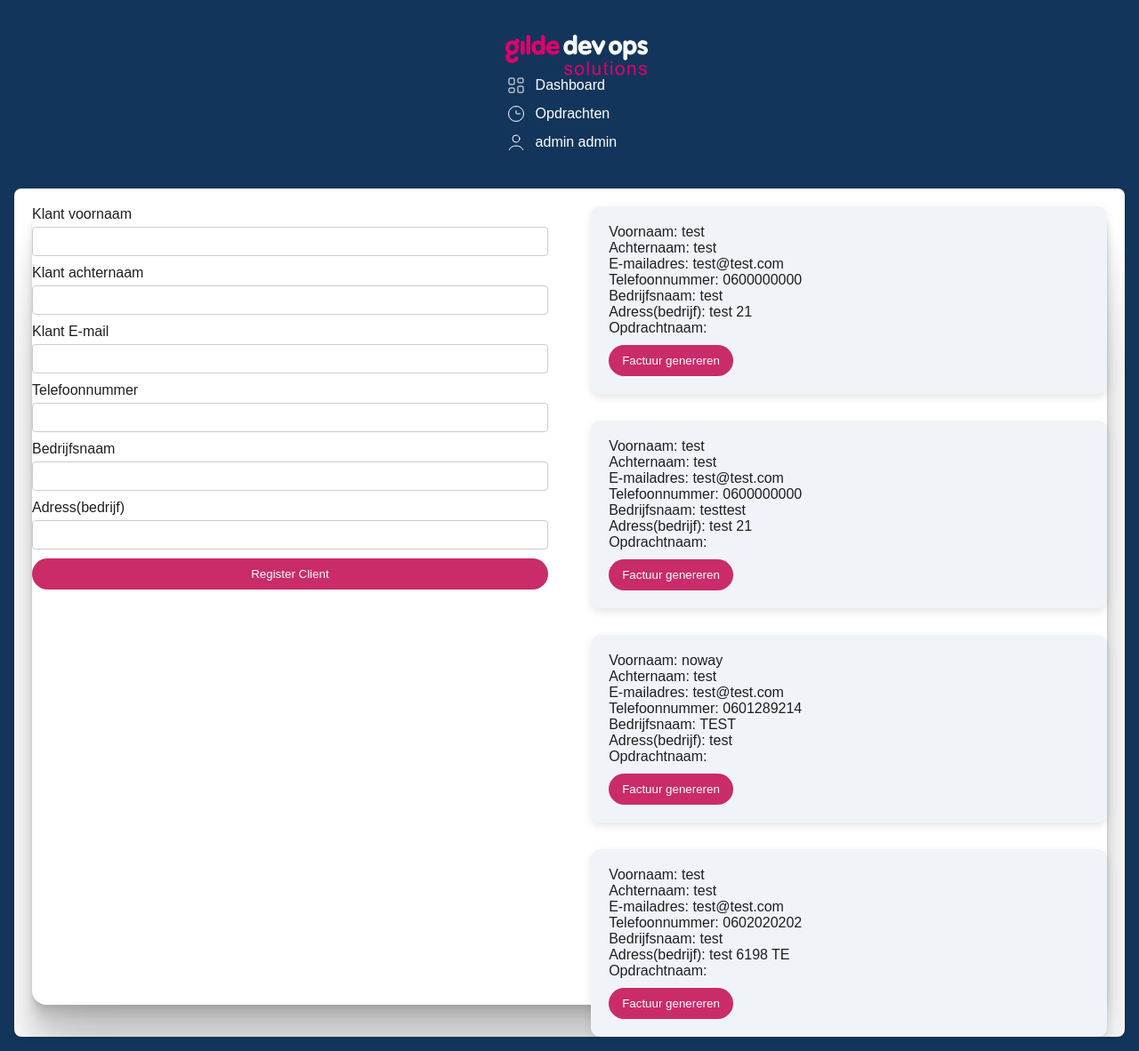
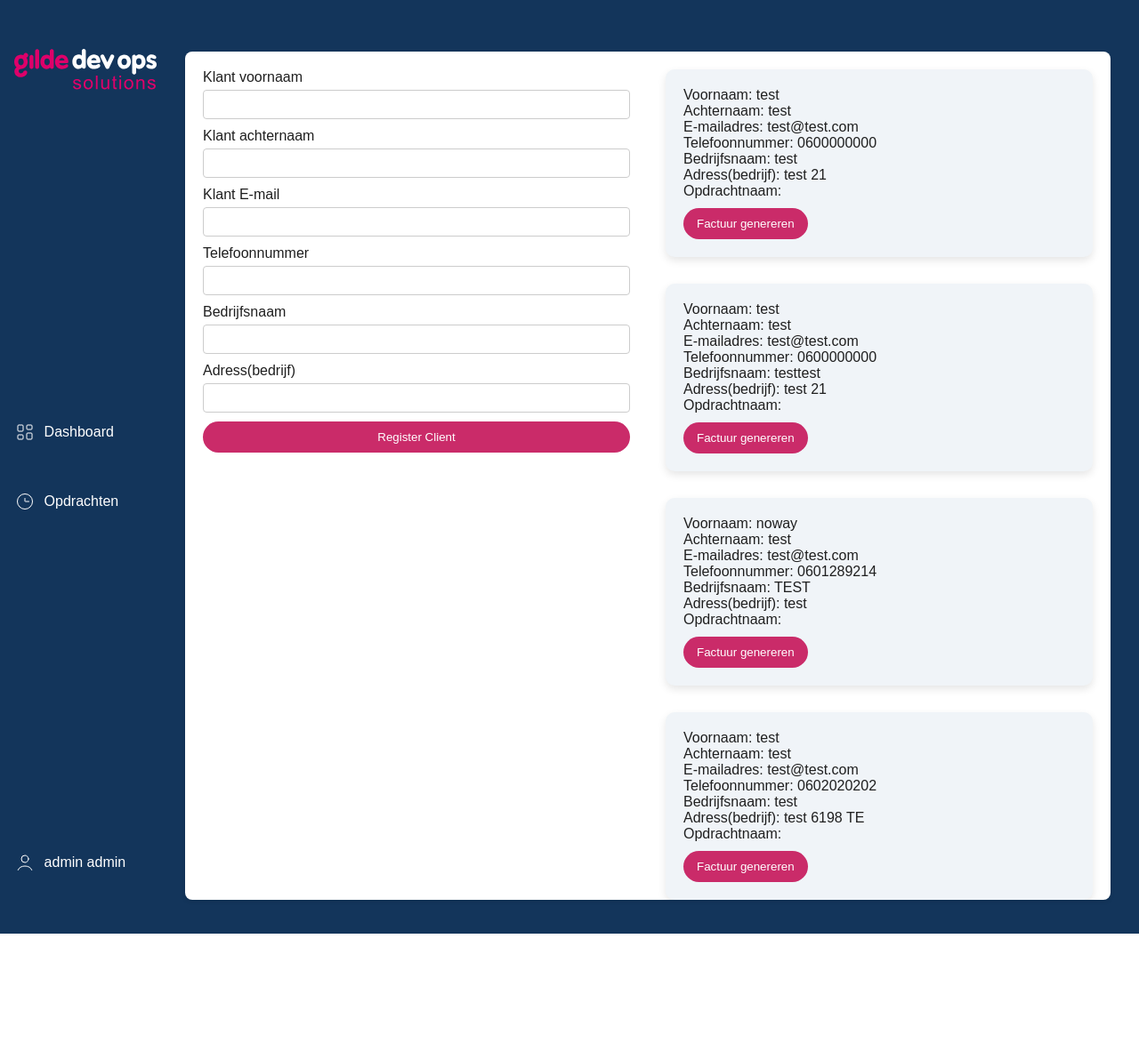
Before and after one commit to m3lliflu0us/hourregistration, a PHP site: page /hourregistration/client/index.php in a window 1280 px wide. Shown: the whole page at 89% size. After the commit the page ends 1050 px from the top, so only its background shows below. Run offline with PHP 8.4, Linux system fonts and the light colour scheme; a user stored in the database is signed in; data comes from the database, SQL or seed files in the repository; data that the repository does not hold is empty.

Commit message:
Update layout.css

```diff
--- a/assets/layout.css
+++ b/assets/layout.css
@@ -18,42 +18,32 @@
     --shadow: 0 2.8px 2.2px rgba(0, 0, 0, 0.034), 0 6.7px 5.3px rgba(0, 0, 0, 0.048), 0 12.5px 10px rgba(0, 0, 0, 0.06), 0 22.3px 17.9px rgba(0, 0, 0, 0.072), 0 41.8px 33.4px rgba(0, 0, 0, 0.086), 0 100px 80px rgba(0, 0, 0, 0.12);
 }
 
-html, body {
-    height: 100%;
-    margin: 0;
-}
-
-.total,
-main {
-    display: flex;
-    flex-direction: column;
-    padding: 1rem;
+html,
+body {
+    height: 100dvh;
 }
 
 .total {
-    padding-top: 2rem;
+    display: grid;
+    grid-template-columns: min-content auto;
+    padding: 2rem 2rem 2rem 0;
+    height: calc(100dvh - 4rem);
+}
+
+main {
+    display: grid;
+    grid-template-columns: min-content auto;
+    padding: 2rem 2rem 2rem 0;
+    height: calc(100dvh - 4rem);
 }
 
 .dashboard-wrapper {
     display: flex;
-    justify-content: center;
+    justify-content: flex-end;
 }
 
 .dashboard-window {
     background-color: var(--white-primary);
     width: 100%;
     border-radius: 1rem;
-    box-shadow: var(--shadow);
-    margin-bottom: 1rem;
 }
-
-@media only screen and (max-width: 600px) {
-    .total,
-    main {
-        padding: 0.5rem;
-    }
-
-    .dashboard-window {
-        border-radius: 0;
-    }
-}
```
